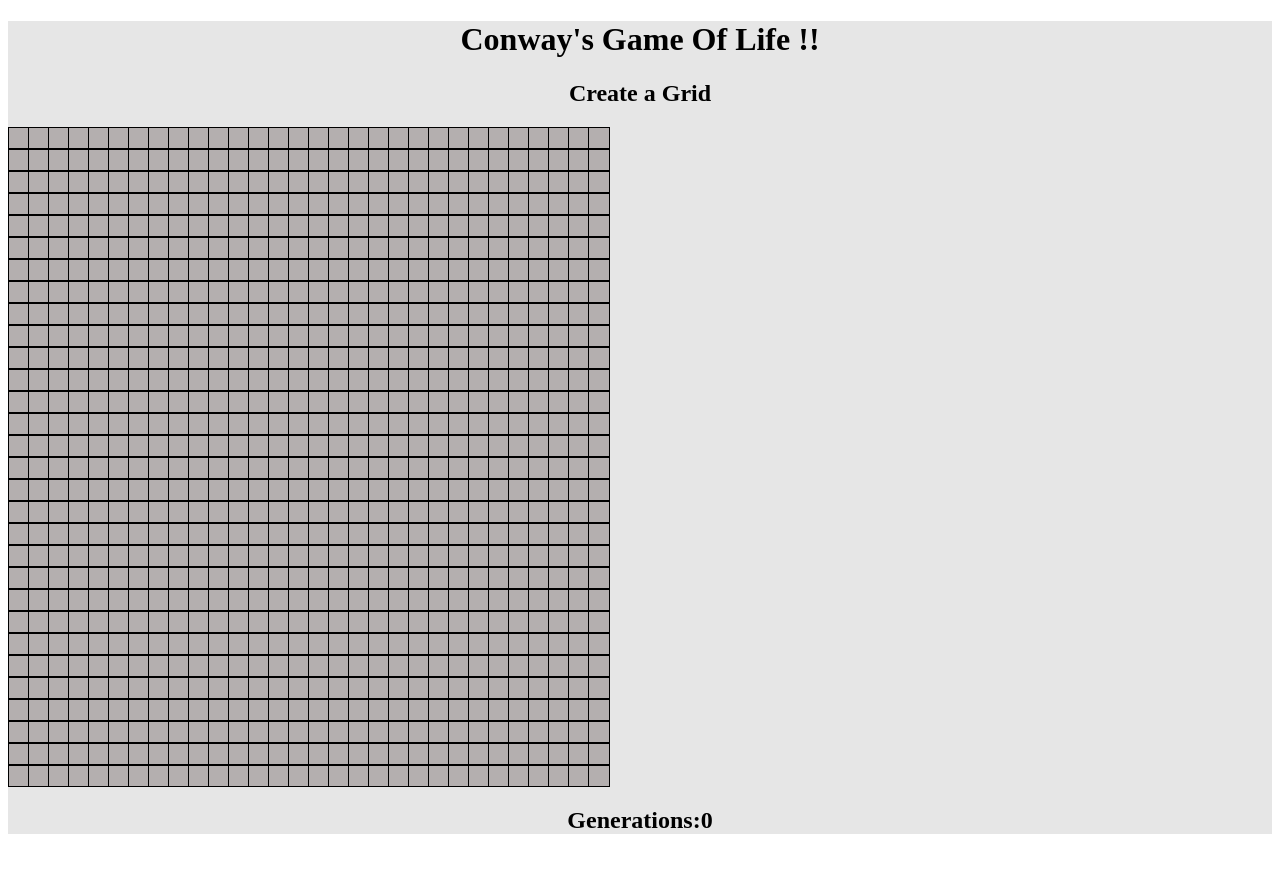
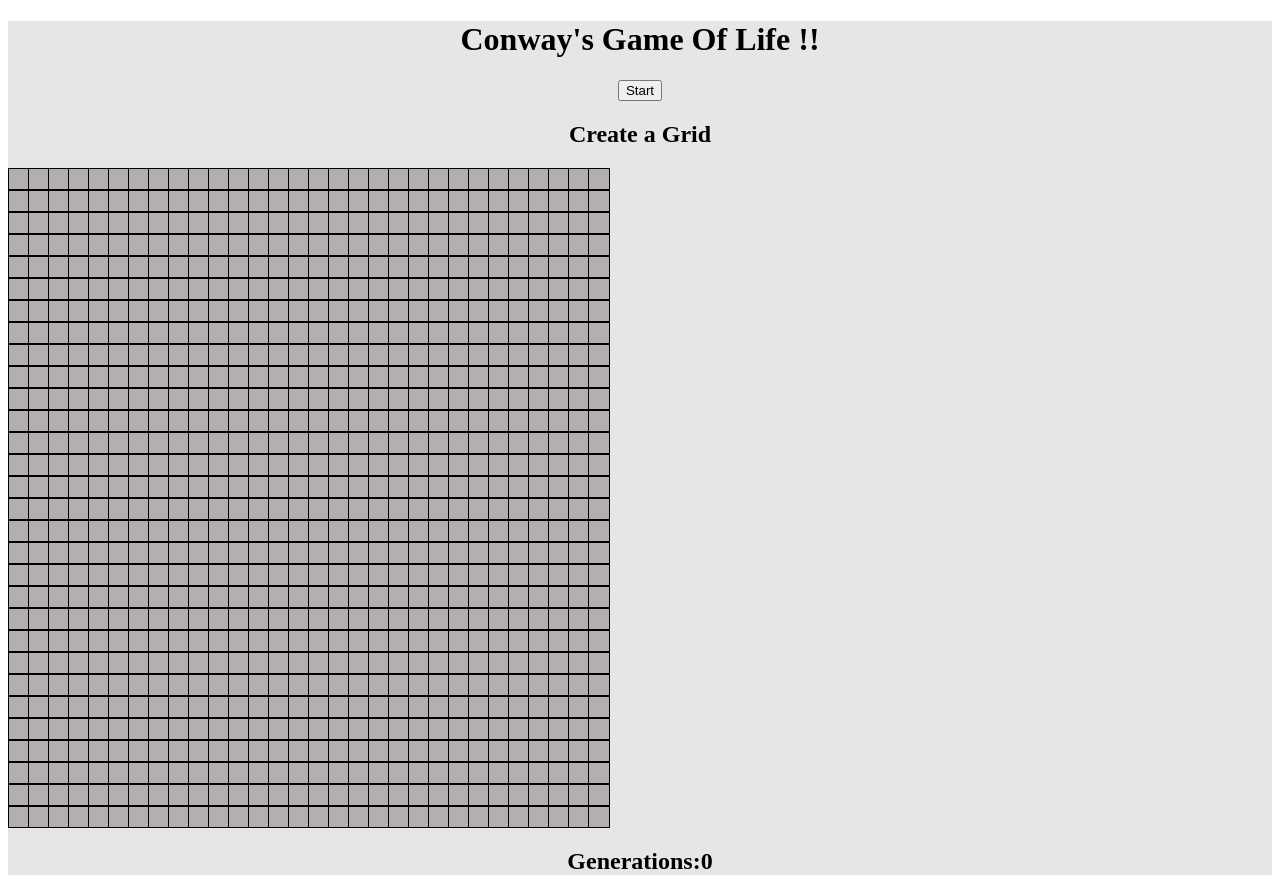
Before and after one commit to chhavi-choudhary/game-of-life, a React (Create React App) app: page / in a window 1280 px wide. Before the commit the page ends 854 px from the top, so only its background shows below. Built offline with nearby package versions, Linux system fonts and the light colour scheme.

Commit message:
toggel back-forth

```diff
--- a/src/components/Grid.jsx
+++ b/src/components/Grid.jsx
@@ -9,8 +9,11 @@ const [grid, setGrid]=useState(gridStr)
 const changeColor = (e)=>{
     setGrid(e.target.value)
 }
+const[start, setStart]=useState(false);
 
     return (
+        <>
+        <button onClick>Start</button>
             <div >
                    <h2>Create a Grid</h2>
                     <div style={{display:"grid",
@@ -20,16 +23,17 @@ const changeColor = (e)=>{
                         <div className="gridstr" key={`${i}-${j}`}
                       onClick={()=>{
                       const newGrid=produce(grid, gridCopy=>{
-                        gridCopy[i][j]=1;
+                        gridCopy[i][j]=grid[i][j]?false:true;
                       })
                       setGrid(newGrid);
                       }}
                       style={{
                       backgroundColor:grid[i][j]?"black":undefined
-                }}
-             ></div>))}
+                      }}>
+                        </div>))}
                     </div>
             </div>
+        </>
     )
 }
 export default Grid;
```
Lines whose indentation alone changed are shown as unchanged.
